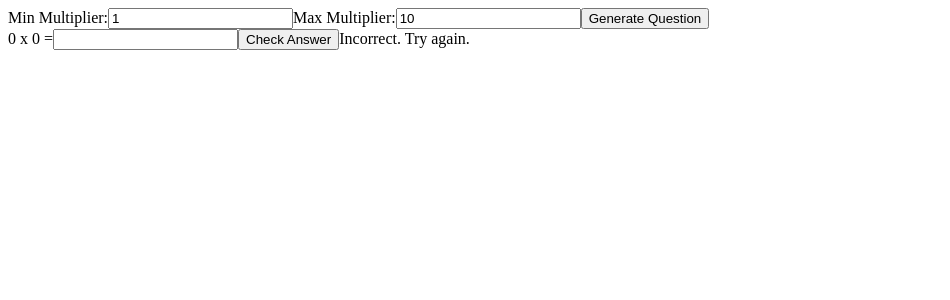
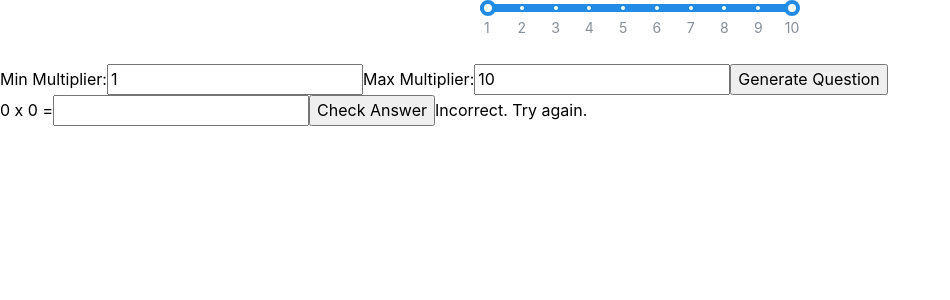
Before and after one commit to LidaChk/Multiplication-Table-App, a Next.js app: page / in a window 1280 px wide. Shown: the top 300 px of the page, without its empty margins (0-950 px from the left). Built offline with nearby package versions, Linux system fonts and the light colour scheme.

Commit message:
feat: DoubleRangeSlider slider from mantine

```diff
--- /dev/null
+++ b/postcss.config.cjs
@@ -0,0 +1,14 @@
+module.exports = {
+    plugins: {
+      'postcss-preset-mantine': {},
+      'postcss-simple-vars': {
+        variables: {
+          'mantine-breakpoint-xs': '36em',
+          'mantine-breakpoint-sm': '48em',
+          'mantine-breakpoint-md': '62em',
+          'mantine-breakpoint-lg': '75em',
+          'mantine-breakpoint-xl': '88em',
+        },
+      },
+    },
+  };
--- a/src/pages/_app.tsx
+++ b/src/pages/_app.tsx
@@ -1,5 +1,6 @@
 import "@/styles/globals.css";
 import type { AppProps } from "next/app";
+import '@mantine/core/styles.css';
 
 export default function App({ Component, pageProps }: AppProps) {
   return <Component {...pageProps} />;
--- /dev/null
+++ b/src/pages/components/DoubleRangeSlider/DoubleRangeSlider.tsx
@@ -0,0 +1,43 @@
+import React, { useContext } from 'react';
+import { RangeContext } from '../../index';
+import { RangeSlider } from '@mantine/core';
+import style from './double-range-slider.module.scss';
+
+const marks = [
+  { value: 1, label: '1' },
+  { value: 2, label: '2' },
+  { value: 3, label: '3' },
+  { value: 4, label: '4' },
+  { value: 5, label: '5' },
+  { value: 6, label: '6' },
+  { value: 7, label: '7' },
+  { value: 8, label: '8' },
+  { value: 9, label: '9' },
+  { value: 10, label: '10' },
+];
+
+const DoubleRangeSlider: React.FC = () => {
+  const { minMultiplier, maxMultiplier, setMinMultiplier, setMaxMultiplier } =
+    useContext(RangeContext);
+
+  return (
+    <div className={style["double-range-slider"]}>
+      {' '}
+      <RangeSlider
+        minRange={1}
+        min={1}
+        max={10}
+        step={1}
+        defaultValue={[minMultiplier, maxMultiplier]}
+        marks={marks}
+        onChange={([min, max]) => [
+          setMinMultiplier(min),
+          setMaxMultiplier(max),
+        ]}
+        labelAlwaysOn
+      />
+    </div>
+  );
+};
+
+export default DoubleRangeSlider;
--- /dev/null
+++ b/src/pages/components/DoubleRangeSlider/double-range-slider.module.scss
@@ -0,0 +1,5 @@
+.double-range-slider {
+    height: 4rem;
+    width: 20rem;
+    margin:0 auto;
+}
--- a/src/pages/index.tsx
+++ b/src/pages/index.tsx
@@ -1,6 +1,20 @@
-import { useState } from "react";
+import { useState, createContext } from 'react';
+import DoubleRangeSlider from './components/DoubleRangeSlider/DoubleRangeSlider';
+import { RangeContextType } from '@/types/types';
+import { createTheme, MantineProvider } from '@mantine/core';
 
-export default function Home(){
+const theme = createTheme({
+  /** Put your mantine theme override here */
+});
+
+export const RangeContext = createContext<RangeContextType>({
+  minMultiplier: 1,
+  maxMultiplier: 10,
+  setMinMultiplier: () => {},
+  setMaxMultiplier: () => {},
+});
+
+export default function Home() {
   const [minMultiplier, setMinMultiplier] = useState(1);
   const [maxMultiplier, setMaxMultiplier] = useState(10);
   const [currentQuestion, setCurrentQuestion] = useState({
@@ -10,14 +24,32 @@ export default function Home(){
     correct: false,
   });
 
+  const handleMinChange = (value: number) => {
+    setMinMultiplier(value);
+  };
+
+  const handleMaxChange = (value: number) => {
+    setMaxMultiplier(value);
+  };
+
   const generateQuestion = () => {
-    const multiplicand = Math.floor(Math.random() * (maxMultiplier - minMultiplier + 1)) + minMultiplier;
-    const multiplier = Math.floor(Math.random() * (maxMultiplier - minMultiplier + 1)) + minMultiplier;
-    setCurrentQuestion({ multiplicand, multiplier, userAnswer: '', correct: false });
+    const multiplicand =
+      Math.floor(Math.random() * (maxMultiplier - minMultiplier + 1)) +
+      minMultiplier;
+    const multiplier =
+      Math.floor(Math.random() * (maxMultiplier - minMultiplier + 1)) +
+      minMultiplier;
+    setCurrentQuestion({
+      multiplicand,
+      multiplier,
+      userAnswer: '',
+      correct: false,
+    });
   };
 
   const checkAnswer = () => {
-    const correctAnswer = currentQuestion.multiplicand * currentQuestion.multiplier;
+    const correctAnswer =
+      currentQuestion.multiplicand * currentQuestion.multiplier;
     setCurrentQuestion((prevQuestion) => ({
       ...prevQuestion,
       correct: parseInt(prevQuestion.userAnswer, 10) === correctAnswer,
@@ -25,18 +57,52 @@ export default function Home(){
   };
 
   return (
-    <div>
+    <MantineProvider>
+      <RangeContext.Provider
+        value={{
+          minMultiplier,
+          maxMultiplier,
+          setMinMultiplier: handleMinChange,
+          setMaxMultiplier: handleMaxChange,
+        }}
+      >
+        <DoubleRangeSlider />
+
         <label htmlFor="minMultiplier">Min Multiplier:</label>
-      <input type="number" id="minMultiplier" value={minMultiplier} onChange={(e) => setMinMultiplier(parseInt(e.target.value, 10))} />
+        <input
+          type="number"
+          id="minMultiplier"
+          value={minMultiplier}
+          onChange={(e) => setMinMultiplier(parseInt(e.target.value, 10))}
+        />
         <label htmlFor="maxMultiplier">Max Multiplier:</label>
-      <input type="number" id="maxMultiplier" value={maxMultiplier} onChange={(e) => setMaxMultiplier(parseInt(e.target.value, 10))} />
+        <input
+          type="number"
+          id="maxMultiplier"
+          value={maxMultiplier}
+          onChange={(e) => setMaxMultiplier(parseInt(e.target.value, 10))}
+        />
         <button onClick={generateQuestion}>Generate Question</button>
         <div>
           {currentQuestion.multiplicand} x {currentQuestion.multiplier} =
-        <input type="number" value={currentQuestion.userAnswer} onChange={(e) => setCurrentQuestion({ ...currentQuestion, userAnswer: e.target.value })} />
+          <input
+            type="number"
+            value={currentQuestion.userAnswer}
+            onChange={(e) =>
+              setCurrentQuestion({
+                ...currentQuestion,
+                userAnswer: e.target.value,
+              })
+            }
+          />
           <button onClick={checkAnswer}>Check Answer</button>
-        {currentQuestion.correct ? <span>Correct!</span> : <span>Incorrect. Try again.</span>}
+          {currentQuestion.correct ? (
+            <span>Correct!</span>
+          ) : (
+            <span>Incorrect. Try again.</span>
+          )}
         </div>
-    </div>
+      </RangeContext.Provider>
+    </MantineProvider>
   );
-};
+}
```
Also changed, not shown: package.json (+10 -4 lines), src/pages/components/main/main.tsx (added, +36 -0 lines), src/types/types.ts (+8 -0 lines), 1 other file (tests, documents, lock files or other folders). Lines whose indentation alone changed are shown as unchanged.
